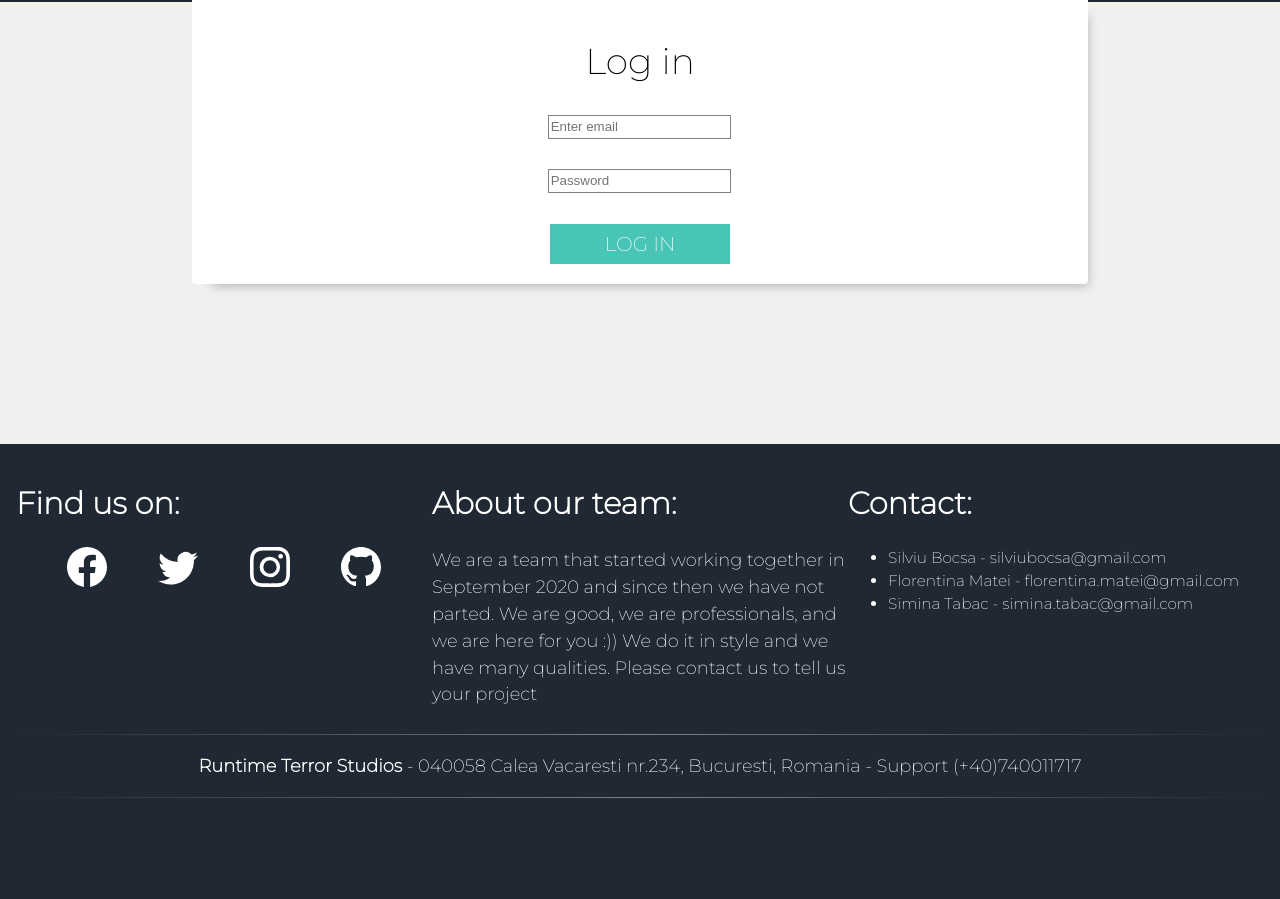
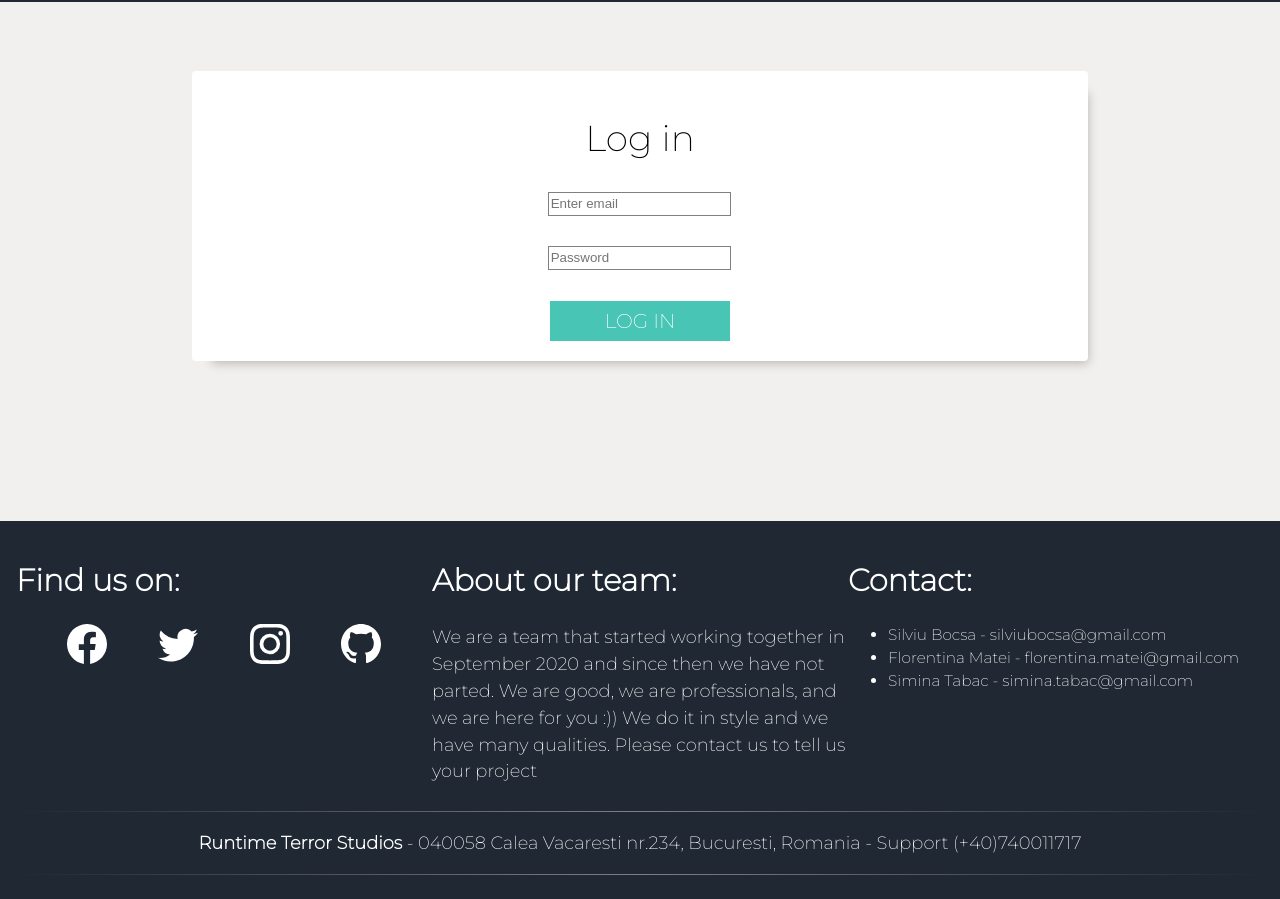
Before and after one commit to CodecoolGlobal/ask-mate-3-python-traumcode, a Flask app: page /login in a window 1280 px wide. Shown: the part 316-1215 px from the top of the page. Before the commit the page ends 1114 px from the top, so only its background shows below. Run offline with Flask 2, Linux system fonts and the light colour scheme; some libraries are stand-ins or nearby versions.

Commit message:
Resolve margin-top on card profile

```diff
--- a/static/style.css
+++ b/static/style.css
@@ -499,6 +499,7 @@ svg:hover {
     flex-direction: column;
     flex-wrap: wrap;
     width: 100%;
+    margin-top: 50px;
 
 }
 
--- a/templates/layout.html
+++ b/templates/layout.html
@@ -23,9 +23,9 @@
         <ul style="height: 70px" class="after-header-wrapper">
             <li style="height: 50px;"><a class="" href="{{ url_for('add_question') }}"><span title="Add a Question!">
                 <svg xmlns="http://www.w3.org/2000/svg" width="35" height="35" fill="currentColor" class="bi bi-question-square" viewBox="0 0 16 16">
-  <path d="M14 1a1 1 0 0 1 1 1v12a1 1 0 0 1-1 1H2a1 1 0 0 1-1-1V2a1 1 0 0 1 1-1h12zM2 0a2 2 0 0 0-2 2v12a2 2 0 0 0 2 2h12a2 2 0 0 0 2-2V2a2 2 0 0 0-2-2H2z"/>
-  <path d="M5.255 5.786a.237.237 0 0 0 .241.247h.825c.138 0 .248-.113.266-.25.09-.656.54-1.134 1.342-1.134.686 0 1.314.343 1.314 1.168 0 .635-.374.927-.965 1.371-.673.489-1.206 1.06-1.168 1.987l.003.217a.25.25 0 0 0 .25.246h.811a.25.25 0 0 0 .25-.25v-.105c0-.718.273-.927 1.01-1.486.609-.463 1.244-.977 1.244-2.056 0-1.511-1.276-2.241-2.673-2.241-1.267 0-2.655.59-2.75 2.286zm1.557 5.763c0 .533.425.927 1.01.927.609 0 1.028-.394 1.028-.927 0-.552-.42-.94-1.029-.94-.584 0-1.009.388-1.009.94z"/>
-</svg></span>
+            <path d="M14 1a1 1 0 0 1 1 1v12a1 1 0 0 1-1 1H2a1 1 0 0 1-1-1V2a1 1 0 0 1 1-1h12zM2 0a2 2 0 0 0-2 2v12a2 2 0 0 0 2 2h12a2 2 0 0 0 2-2V2a2 2 0 0 0-2-2H2z"/>
+            <path d="M5.255 5.786a.237.237 0 0 0 .241.247h.825c.138 0 .248-.113.266-.25.09-.656.54-1.134 1.342-1.134.686 0 1.314.343 1.314 1.168 0 .635-.374.927-.965 1.371-.673.489-1.206 1.06-1.168 1.987l.003.217a.25.25 0 0 0 .25.246h.811a.25.25 0 0 0 .25-.25v-.105c0-.718.273-.927 1.01-1.486.609-.463 1.244-.977 1.244-2.056 0-1.511-1.276-2.241-2.673-2.241-1.267 0-2.655.59-2.75 2.286zm1.557 5.763c0 .533.425.927 1.01.927.609 0 1.028-.394 1.028-.927 0-.552-.42-.94-1.029-.94-.584 0-1.009.388-1.009.94z"/>
+            </svg></span>
             </a>
             </li>
             {% if 'id' in session %}
@@ -47,7 +47,7 @@
             </li>
         </ul>
     </nav>
-</header>
+</header><br>
 {% for message in get_flashed_messages() %}
     <h2 class="alert-message text-center">{{ message }}</h2>
 {% endfor %}
```
